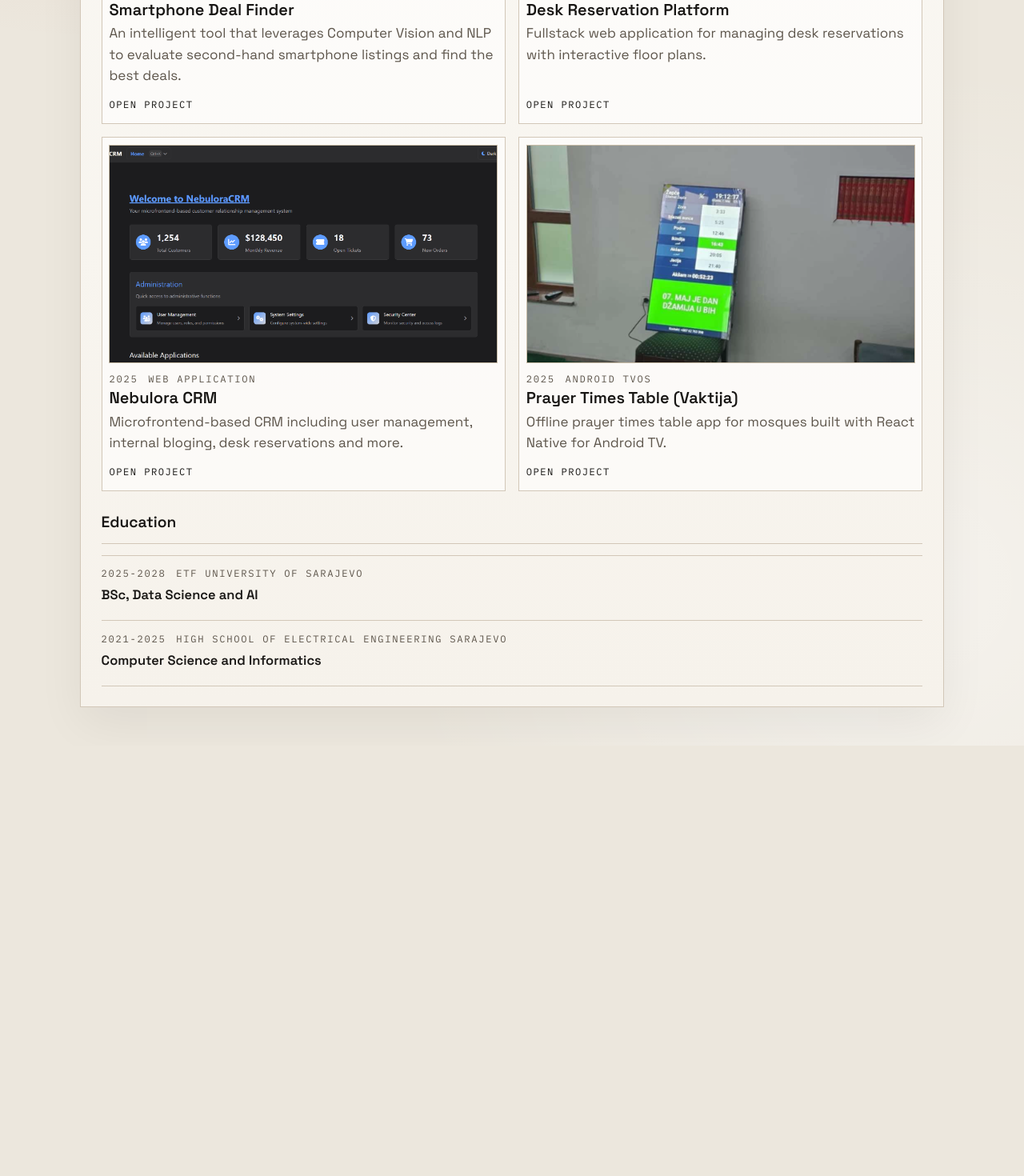
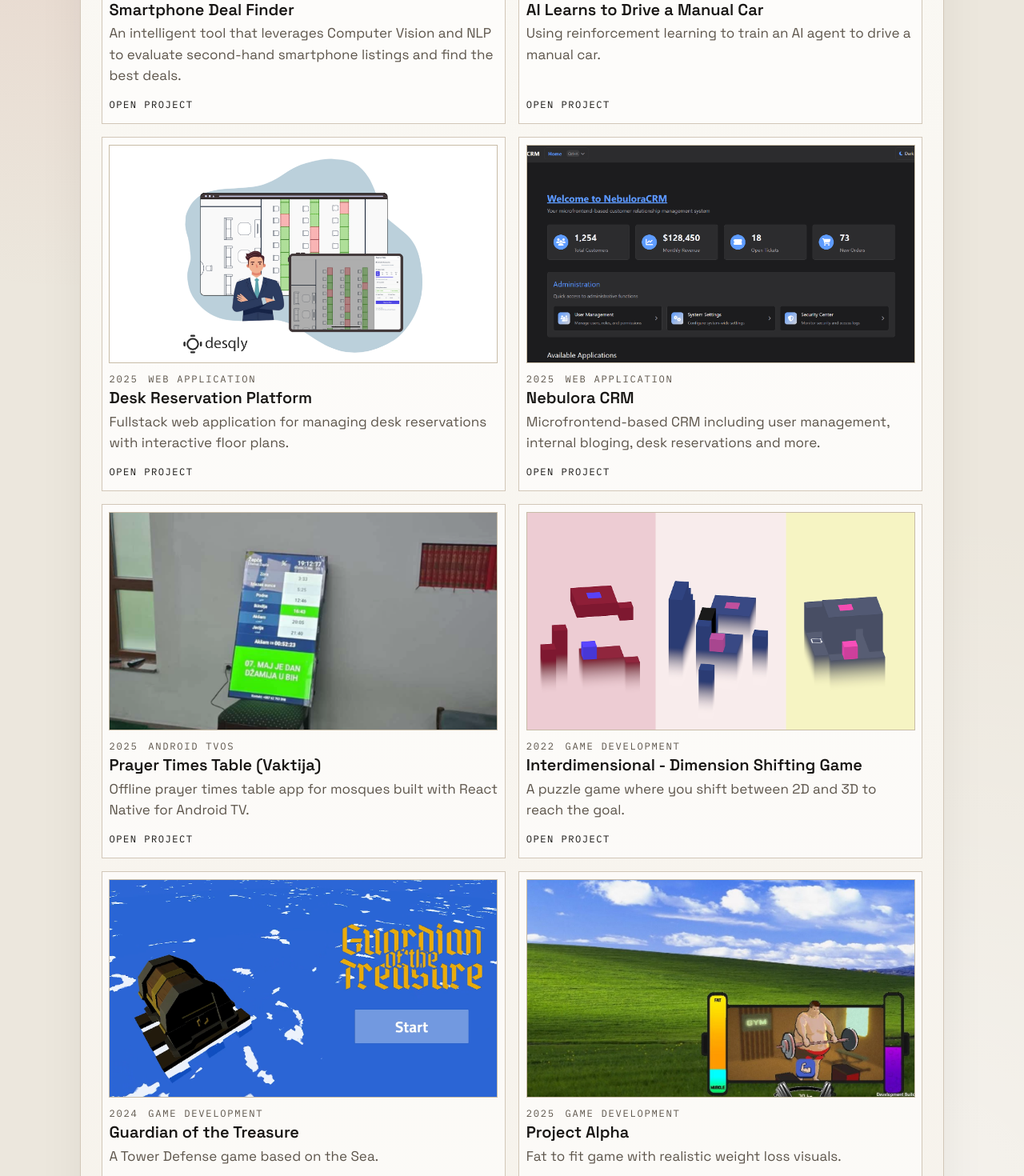
Before and after one commit to dautovicb/dautovicb.github.io, a React (Vite) app: page / in a window 1280 px wide. Shown: the part 740-2210 px from the top of the page at 80% size. Before the commit the page ends 1672 px from the top, so only its background shows below. Built offline with nearby package versions, Linux system fonts and the light colour scheme.

Commit message:
add projects

```diff
--- a/src/data/projects.ts
+++ b/src/data/projects.ts
@@ -1,3 +1,42 @@
+const thumbnailModules = import.meta.glob<string>('../assets/thumbnails/*', {
+  eager: true,
+  query: '?url',
+  import: 'default',
+})
+
+const thumbnails = Object.fromEntries(
+  Object.entries(thumbnailModules).map(([path, url]) => [path.split('/').pop()!, url])
+)
+
+const interdimensionalModules = import.meta.glob<string>('../assets/media/interdimensional/*', {
+  eager: true,
+  query: '?url',
+  import: 'default',
+})
+
+const guardianModules = import.meta.glob<string>('../assets/media/seatreasuredefense/*', {
+  eager: true,
+  query: '?url',
+  import: 'default',
+})
+
+const aicarModules = import.meta.glob<string>('../assets/media/aicar/*', {
+  eager: true,
+  query: '?url',
+  import: 'default',
+})
+
+const alphaModules = import.meta.glob<string>('../assets/media/projectalpha/*', {
+  eager: true,
+  query: '?url',
+  import: 'default',
+})
+
+function toMedia(path: string, url: string): ProjectMedia {
+  const ext = path.split('.').pop()?.toLowerCase() ?? ''
+  return ['mp4', 'mov', 'webm'].includes(ext) ? { src: url, type: 'video' } : url
+}
+
 export type ProjectLink = {
   label: string
   href: string
@@ -27,7 +66,7 @@ export type Project = {
 
 export const profile = {
   name: 'Beriz Dautović',
-  role: 'ML Engineer',
+  role: 'AI/ML Engineer',
   shortBio:
     'Data Science and AI student with extensive software development experience, focused on applying AI to solve meaningful problems.',
 }
@@ -40,9 +79,8 @@ export type Education = {
 }
 
 export const education: Education[] = [
-
   {
-    degree: 'BSc, Data Science and AI',
+    degree: 'Data Science and Artificial Intelligence',
     institution: 'ETF University of Sarajevo',
     year: '2025-2028',
   },
@@ -59,32 +97,42 @@ export const projects: Project[] = [
     title: 'Smartphone Deal Finder',
     year: '2026',
     category: 'Artificial Intelligence',
-    thumbnail: '/thumbnails/workinprogress.jpg',
+    thumbnail: thumbnails['workinprogress.jpg'],
     summary:
       'An intelligent tool that leverages Computer Vision and NLP to evaluate second-hand smartphone listings and find the best deals.',
     description:
       'Currently working on an open source module for analyzing images of a listed smartphone. The module uses a combination of RF-DETR for object detection and ConvNeXtV2 for detecting cracks.',
-      media: [
-
-    ],
+    media: [],
     stack: ['Python', 'PyTorch', 'RF-DETR', 'ConvNeXtV2', 'OpenCV'],
     links: [
       { label: 'Repository', href: 'https://github.com/dautovicb/phoneanalyze' },
     ],
   },
   {
+    slug: 'mlagents',
+    title: 'AI Learns to Drive a Manual Car',
+    year: '2025',
+    category: 'Reinforcement Learning',
+    thumbnail: thumbnails['aicar.png'],
+    summary:
+      'Using reinforcement learning to train an AI agent to drive a manual car.',
+    description:
+      'I experimented with Unity ML-Agents to train an AI agent to drive a realistic manual car with gears, clutch and everything. The project was a fun exploration of reinforcement learning in a complex control environment, and I was able to achieve some promising results with the agent successfully learning to drive and shift gears.',
+    media: Object.entries(aicarModules).map(([path, url]) => toMedia(path, url)),
+    stack: ['Reinforcement Learning', 'ML-Agents', 'Unity', 'C#'],
+    links: [],
+  },
+  {
     slug: 'desqly',
     title: 'Desk Reservation Platform',
     year: '2025',
     category: 'Web Application',
-    thumbnail: '/thumbnails/desqly.png',
+    thumbnail: thumbnails['desqly.png'],
     summary:
       'Fullstack web application for managing desk reservations with interactive floor plans.',
     description:
       'Desqly is a fullstack reservation platform designed for hybrid offices that need a simple way to coordinate shared desks and team seating. The application combines role-based access, user management, an interactive floor plan experience, and real-time booking so teams can reserve spaces confidently without overlap. I built the end-to-end product from authentication and API design to UI.',
-    media: [
-      '/thumbnails/desqly.png',
-    ],
+    media: [thumbnails['desqly.png']],
     stack: ['ReactJS', '.NET', 'PostgreSQL', 'Docker', 'Keycloak'],
     links: [
       { label: 'Website', href: 'https://desqly.app/' },
@@ -95,14 +143,12 @@ export const projects: Project[] = [
     title: 'Nebulora CRM',
     year: '2025',
     category: 'Web Application',
-    thumbnail: '/thumbnails/nebulora.png',
+    thumbnail: thumbnails['nebulora.png'],
     summary:
       'Microfrontend-based CRM including user management, internal bloging, desk reservations and more.',
     description:
       'This project is modular CRM platform designed to break down monolithic complexities into scalable mini-apps by leveraging a Microfrontend architecture. The core of the platform is built using Angular Native and Module federation.',
-    media: [
-      '/thumbnails/nebulora.png',
-    ],
+    media: [thumbnails['nebulora.png']],
     stack: ['Angular', 'Native Federation', '.NET', 'EF Core', 'PostgreSQL', 'Docker'],
     links: [
       { label: 'Website', href: 'https://desqly.app/' },
@@ -113,18 +159,99 @@ export const projects: Project[] = [
     title: 'Prayer Times Table (Vaktija)',
     year: '2025',
     category: 'Android tvOS',
-    thumbnail: '/thumbnails/vaktija.png',
+    thumbnail: thumbnails['vaktija.png'],
     summary:
       'Offline prayer times table app for mosques built with React Native for Android TV.',
     description:
       'Built an offline prayer times table app for mosques using React Native, designed specifically for Android TV. The app features a clean and intuitive interface that displays accurate prayer times based on the mosque\'s location, along with customizable settings for notifications and display preferences.',
-      media: [
-
-    ],
-    stack: [],
-    links: [
-    ],
+    media: [thumbnails['vaktija.png']],
+    stack: ['React Native tvOS'],
+    links: [],
   },
+  {
+    slug: 'interdimensional',
+    title: 'Interdimensional - Dimension Shifting Game',
+    year: '2022',
+    category: 'Game Development',
+    thumbnail: thumbnails['Interdimensional.png'],
+    summary:
+      'A puzzle game where you shift between 2D and 3D to reach the goal.',
+    description:
+      'Interdimensional is a minimalist puzzle game built around a single deceptively simple mechanic - shifting between 2D and 3D to reach the goal. What looks impossible in 3D might be trivially flat in 2D, and vice versa. Each level is a spatial riddle that challenges you to think beyond the dimension you\'re currently in. \n\nI developed the game using Unity, handling everything from core mechanics and level design to art and sound. The project was a personal passion project that allowed me to explore game development and creative problem-solving. \n\nIt reached more than 10,000 players on Play Store organically, without any marketing, and had amazing ratings and reviews. People praised the game for its unique concept, clever level design, and polished execution, which was especially rewarding as a solo developer.',
+    media: Object.entries(interdimensionalModules).map(([path, url]) => toMedia(path, url)),
+    stack: ['Unity', 'C#', 'Photoshop', 'Audacity'],
+    links: [],
+  },
+  {
+    slug: 'seatresure',
+    title: 'Guardian of the Treasure',
+    year: '2024',
+    category: 'Game Development',
+    thumbnail: thumbnails['guardian.png'],
+    summary:
+      'A Tower Defense game based on the Sea.',
+    description:
+      'I made this game for a client on Upwork in a few hours of work as a starting point for a bigger project. It\'s a simple tower defense game where you place different types of towers to defend a treasure from waves of enemies. \n\nThe project was a great opportunity to quickly prototype a game concept and demonstrate my ability to deliver a functional product under tight deadlines.',
+    media: Object.entries(guardianModules).map(([path, url]) => toMedia(path, url)),
+    stack: ['Unity', 'C#', 'Blender'],
+    links: [],
+  },
+  {
+    slug: 'projectalpha',
+    title: 'Project Alpha',
+    year: '2025',
+    category: 'Game Development',
+    thumbnail: thumbnails['fat.jpg'],
+    summary:
+      'Fat to fit game with realistic weight loss visuals.',
+    description:
+      'Project Alpha is a unique fitness companion app that lives in the corner of your desktop while you work. It features realistic body transformation through Blend Shapes, continuously visualizing weight loss progress in real time.\n\nThe most technically interesting part was the OS-level window engineering. Achieving a borderless, transparent, always-on-top window required dropping into native Windows APIs from within Unity, handling things most game developers never touch.',
+    media: Object.entries(alphaModules).map(([path, url]) => toMedia(path, url)),
+    stack: ['Unity', 'C#', 'Blender', 'Windows API'],
+    links: [],
+  },/*
+  {
+    slug: 'maze',
+    title: 'Maze 3D',
+    year: '2022',
+    category: 'Game Development',
+    thumbnail: thumbnails['Interdimensional.png'],
+    summary:
+      'A puzzle game where you shift between 2D and 3D to reach the goal.',
+    description:
+      'Interdimensional is a minimalist puzzle game built around a single deceptively simple mechanic - shifting between 2D and 3D to reach the goal. What looks impossible in 3D might be trivially flat in 2D, and vice versa. Each level is a spatial riddle that challenges you to think beyond the dimension you\'re currently in. \n\nI developed the game using Unity, handling everything from core mechanics and level design to art and sound. The project was a personal passion project that allowed me to explore game development and creative problem-solving. \n\nIt reached more than 10,000 players on Play Store organically, without any marketing, and had amazing ratings and reviews. People praised the game for its unique concept, clever level design, and polished execution, which was especially rewarding as a solo developer.',
+    media: Object.entries(interdimensionalModules).map(([path, url]) => toMedia(path, url)),
+    stack: ['Unity', 'C#', 'Photoshop', 'Audacity'],
+    links: [],
+  },
+  {
+    slug: 'endlessrunner',
+    title: 'Endless Runner Games',
+    year: '2023',
+    category: 'Game Development',
+    thumbnail: thumbnails['Interdimensional.png'],
+    summary:
+      'A puzzle game where you shift between 2D and 3D to reach the goal.',
+    description:
+      'Interdimensional is a minimalist puzzle game built around a single deceptively simple mechanic - shifting between 2D and 3D to reach the goal. What looks impossible in 3D might be trivially flat in 2D, and vice versa. Each level is a spatial riddle that challenges you to think beyond the dimension you\'re currently in. \n\nI developed the game using Unity, handling everything from core mechanics and level design to art and sound. The project was a personal passion project that allowed me to explore game development and creative problem-solving. \n\nIt reached more than 10,000 players on Play Store organically, without any marketing, and had amazing ratings and reviews. People praised the game for its unique concept, clever level design, and polished execution, which was especially rewarding as a solo developer.',
+    media: Object.entries(interdimensionalModules).map(([path, url]) => toMedia(path, url)),
+    stack: ['Unity', 'C#', 'Photoshop', 'Audacity'],
+    links: [],
+  },
+  {
+    slug: 'bakery',
+    title: 'Bakery',
+    year: '2022',
+    category: 'Game Development',
+    thumbnail: thumbnails['Interdimensional.png'],
+    summary:
+      'A puzzle game where you shift between 2D and 3D to reach the goal.',
+    description:
+      'Interdimensional is a minimalist puzzle game built around a single deceptively simple mechanic - shifting between 2D and 3D to reach the goal. What looks impossible in 3D might be trivially flat in 2D, and vice versa. Each level is a spatial riddle that challenges you to think beyond the dimension you\'re currently in. \n\nI developed the game using Unity, handling everything from core mechanics and level design to art and sound. The project was a personal passion project that allowed me to explore game development and creative problem-solving. \n\nIt reached more than 10,000 players on Play Store organically, without any marketing, and had amazing ratings and reviews. People praised the game for its unique concept, clever level design, and polished execution, which was especially rewarding as a solo developer.',
+    media: Object.entries(interdimensionalModules).map(([path, url]) => toMedia(path, url)),
+    stack: ['Unity', 'C#', 'Photoshop', 'Audacity'],
+    links: [],
+  },*/
 ]
 
 export const projectCount = projects.length
```
